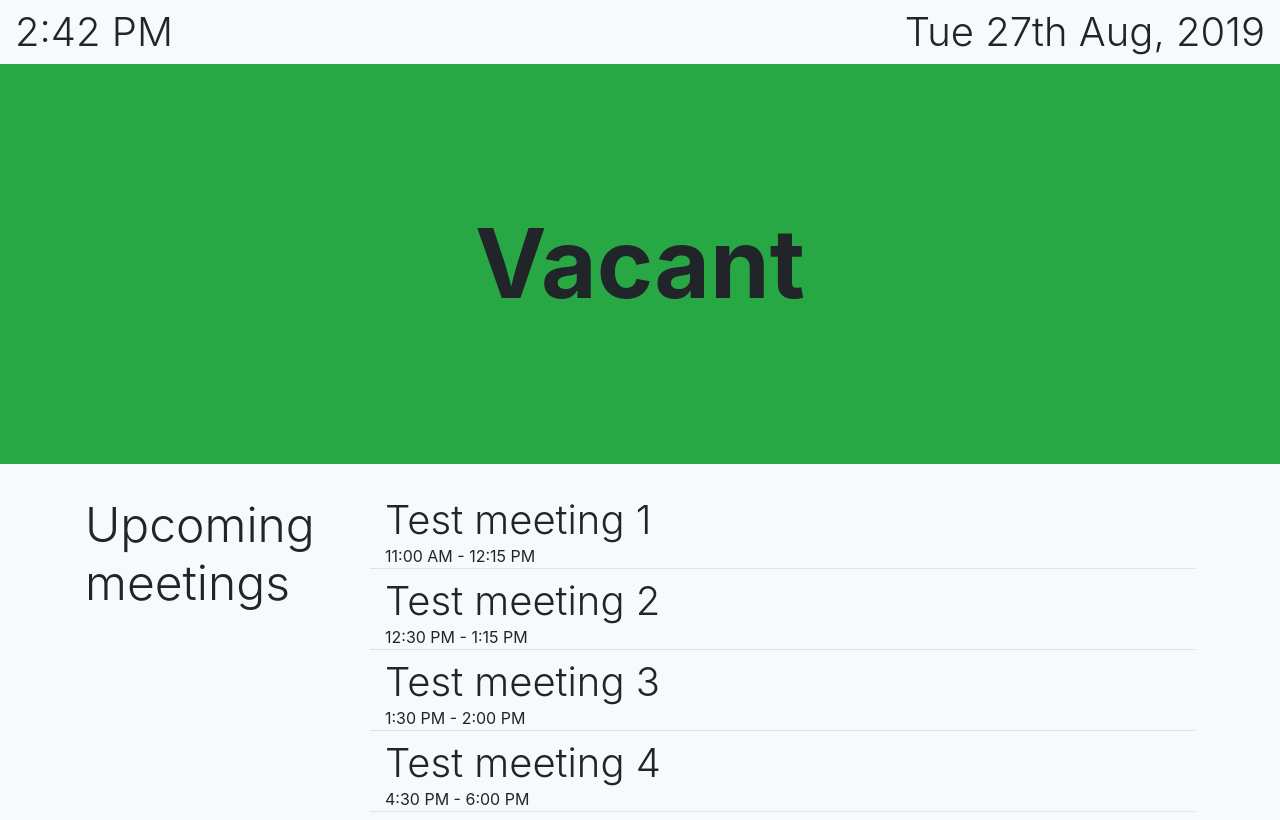
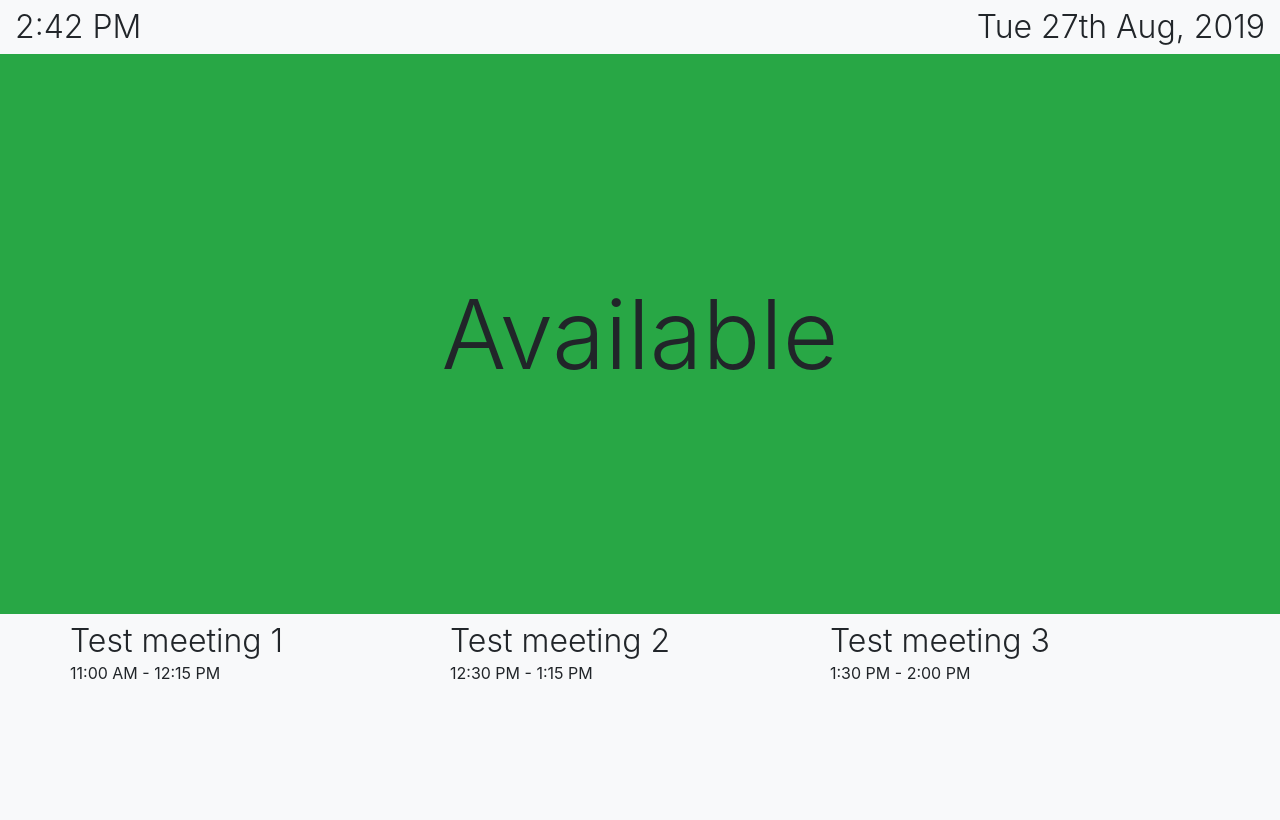
Before and after one commit to sajmonr/SeniorProjectKiosk, an Angular app: page /dashboard in a window 1280 px wide. Built offline with nearby package versions, Linux system fonts and the light colour scheme.

Commit message:
UI layout change

```diff
--- a/src/app/dashboard/dashboard.component.html
+++ b/src/app/dashboard/dashboard.component.html
@@ -4,37 +4,52 @@
     <div class="col text-right">{{date}}</div>
   </div>
 </div>
-<div class="jumbotron jumbotron-fluid d-flex align-items-center text-center status-bar" [ngClass]="vacant ? 'bg-success' : 'bg-danger'">
+<div class="jumbotron jumbotron-fluid d-flex align-items-center text-center status-bar mb-1" [ngClass]="vacant ? 'bg-success' : 'bg-danger'">
   <div class="container">
     <div class="row">
       <div class="col">
-        <span class="display-1 font-weight-bold">{{vacant ? 'Vacant' : 'Occupied'}}</span>
+        <span class="display-1 font-weight-400">{{vacant ? 'Available' : 'Unavailable'}}</span>
       </div>
     </div>
     <div class="row" *ngIf="!vacant">
       <div class="col">
-        <span class="display-4">(Available in 54 minutes)</span>
+        <span class="display-4">Meeting by Adam Simonicek</span>
+      </div>
+    </div>
+    <div class="row" *ngIf="!vacant">
+      <div class="col">
+        <span class="display-4">(4:00 PM - 5:00 PM)</span>
       </div>
     </div>
   </div>
 </div>
-<div class="container mt-3">
+<div class="container mt-2">
+<!--  <div class="row">-->
+<!--    <div class="col-md-4">-->
+<!--      <span class="display-3">Upcoming meetings</span>-->
+<!--    </div>-->
+<!--    <div class="col">-->
+<!--      <div class="container mb-2 border-bottom" *ngFor="let meeting of upcomingMeetings">-->
+<!--        <div class="row">-->
+<!--          <div class="col-md-12">-->
+<!--            <span class="display-4">{{meeting.title}}</span>-->
+<!--          </div>-->
+<!--        </div>-->
+<!--        <div class="row">-->
+<!--          <div class="col">-->
+<!--            {{meeting.startTime}} - {{meeting.endTime}}-->
+<!--          </div>-->
+<!--        </div>-->
+<!--      </div>-->
+<!--    </div>-->
+<!--  </div>-->
   <div class="row">
-    <div class="col-md-3">
-      <span class="display-3">Upcoming meetings</span>
-    </div>
-    <div class="col">
-      <div class="container mb-2 border-bottom" *ngFor="let meeting of upcomingMeetings">
-        <div class="row">
-          <div class="col-md-12">
-            <span class="display-4">{{meeting.title}}</span>
-          </div>
-        </div>
-        <div class="row">
-          <div class="col-md-4">
-            {{meeting.startTime}} - {{meeting.endTime}}
-          </div>
-        </div>
+    <div class="col-md-4" *ngFor="let meeting of upcomingMeetings">
+      <div class="row">
+        <span class="display-4">{{meeting.title}}</span>
+      </div>
+      <div class="row">
+        {{meeting.startTime}} - {{meeting.endTime}}
       </div>
     </div>
   </div>
--- a/src/app/dashboard/dashboard.component.less
+++ b/src/app/dashboard/dashboard.component.less
@@ -1,9 +1,9 @@
 .display-3{
-  font-size: 3.0rem;
+font-size: 2.5rem;
 }
 .display-4{
-  font-size: 2.5rem;
+  font-size: 2rem;
 }
 .status-bar{
-  height: 50vh;
+  height: 70vh;
 }
--- a/src/app/dashboard/dashboard.component.ts
+++ b/src/app/dashboard/dashboard.component.ts
@@ -16,7 +16,7 @@ export class DashboardComponent implements OnInit {
     new Meeting('11:00 AM', '12:15 PM', 'Test meeting 1'),
     new Meeting('12:30 PM', '1:15 PM', 'Test meeting 2'),
     new Meeting('1:30 PM', '2:00 PM', 'Test meeting 3'),
-    new Meeting('4:30 PM', '6:00 PM', 'Test meeting 4')
+    //new Meeting('4:30 PM', '6:00 PM', 'Test meeting 4')
   ];
 
   constructor() { }
```
